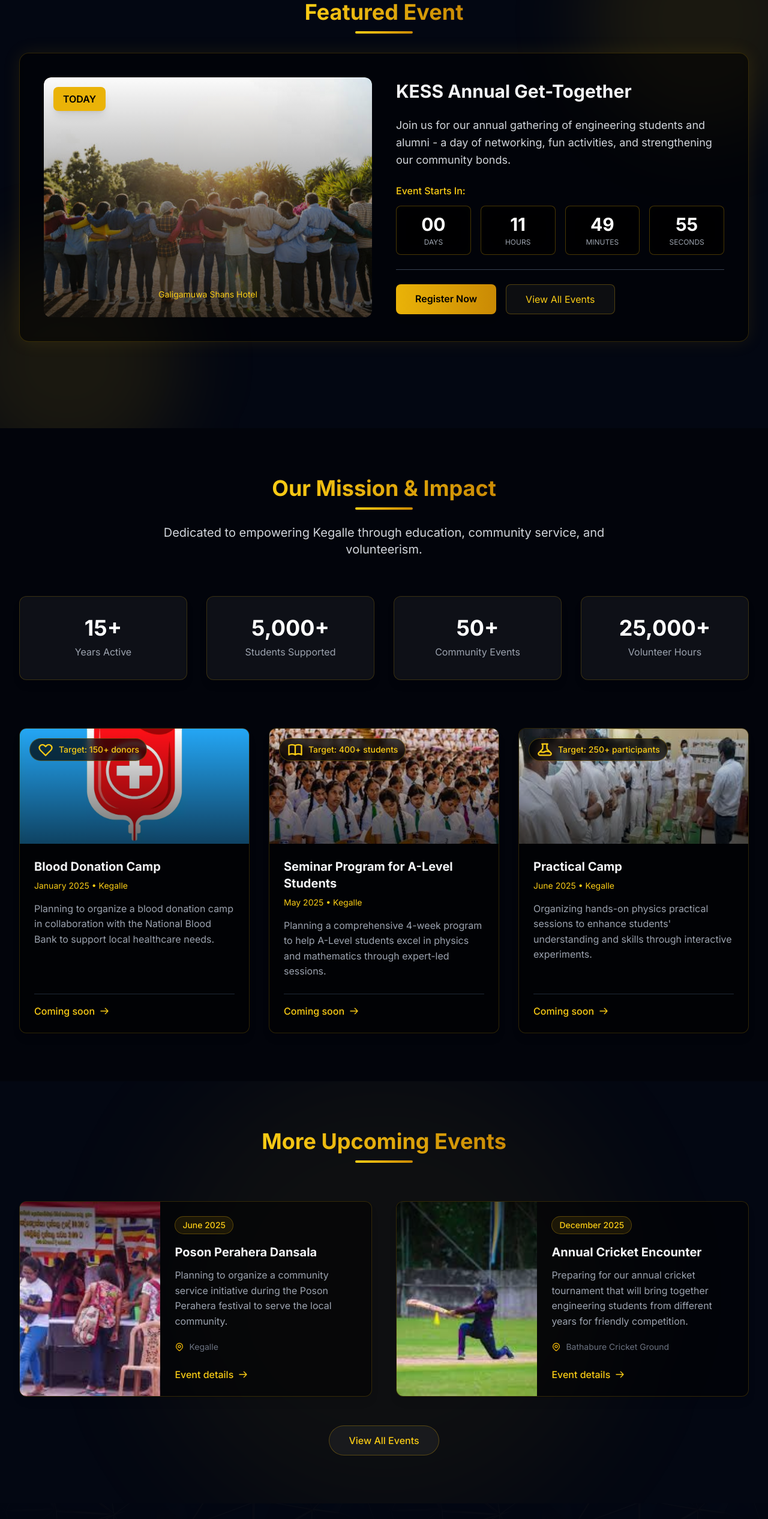
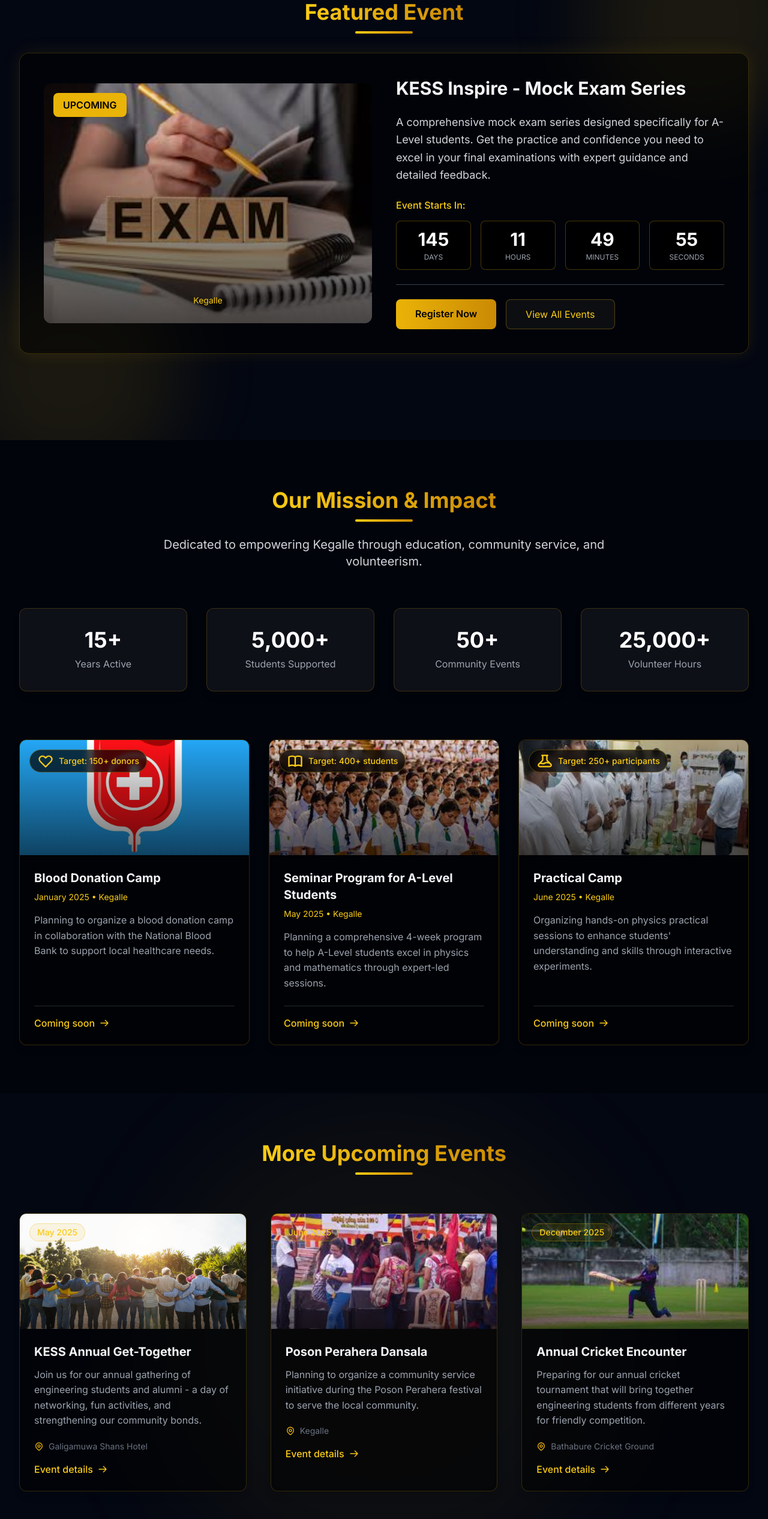
Before and after one commit to Kasun333/Kess, a Next.js app in the folder kess/: page / in a window 1280 px wide. Shown: the part 880-3413 px from the top of the page at 60% size. Built offline with nearby package versions, Linux system fonts and the light colour scheme; no server answers.

Commit message:
Upcoming event added

```diff
--- a/kess/src/app/page.tsx
+++ b/kess/src/app/page.tsx
@@ -16,13 +16,13 @@
   // State for the video loaded status
   const [videoLoaded, setVideoLoaded] = useState(false);
 
-  // Tomorrow's date for the Get-Together event
-  const getTogether = {
-    title: 'KESS Annual Get-Together',
-    date: new Date('2025-05-03T09:00:00'), // Using tomorrow's date
-    description: 'Join us for our annual gathering of engineering students and alumni - a day of networking, fun activities, and strengthening our community bonds.',
-    image: '/events/get together.webp',
-    location: 'Galigamuwa Shans Hotel',
+  // KESS Inspire - Mock exam series event
+  const kessInspire = {
+    title: 'KESS Inspire - Mock Exam Series',
+    date: new Date('2025-09-25T09:00:00'), // September 25, 2025
+    description: 'A comprehensive mock exam series designed specifically for A-Level students. Get the practice and confidence you need to excel in your final examinations with expert guidance and detailed feedback.',
+    image: '/exam.jpg', // You may need to add this image
+    location: 'Kegalle',
   };
 
   // Featured events that showcase your impact
@@ -71,8 +71,16 @@
     },
   ];
 
-  // Upcoming events
+  // Upcoming events (moved the Get-Together here)
   const upcomingEvents = [
+    {
+      title: 'KESS Annual Get-Together',
+      date: 'May 2025',
+      description:
+        'Join us for our annual gathering of engineering students and alumni - a day of networking, fun activities, and strengthening our community bonds.',
+      image: '/events/get together.webp',
+      location: 'Galigamuwa Shans Hotel',
+    },
     {
       title: 'Poson Perahera Dansala',
       date: 'June 2025',
@@ -191,7 +199,7 @@
         </div>
       </section>
 
-      {/* Featured Event - Tomorrow's Get Together */}
+      {/* Featured Event - KESS Inspire Mock Exam Series */}
       <section id="featured-event" className="py-20 relative overflow-hidden">
         <div className="absolute top-0 right-0 -mr-20 -mt-20 w-96 h-96 bg-yellow-500/10 rounded-full filter blur-3xl"></div>
         <div className="absolute bottom-0 left-0 -ml-20 -mb-20 w-96 h-96 bg-yellow-500/10 rounded-full filter blur-3xl"></div>
@@ -222,17 +230,17 @@
               >
                 <div className="absolute inset-0 bg-gradient-to-t from-black to-transparent z-10 opacity-70"></div>
                 <div className="absolute top-4 left-4 bg-yellow-500 text-black font-semibold px-4 py-2 rounded-lg shadow-lg z-20">
-                  {new Date() > getTogether.date ? 'HAPPENING NOW' : 'TODAY'}
+                  {new Date() > kessInspire.date ? 'HAPPENING NOW' : 'UPCOMING'}
                 </div>
                 <Image
-                  src={getTogether.image}
-                  alt={getTogether.title}
+                  src={kessInspire.image}
+                  alt={kessInspire.title}
                   width={800}
                   height={500}
                   className="w-full h-[400px] object-cover transform group-hover:scale-105 transition-transform duration-700 rounded-xl"
                 />
                 <div className="absolute bottom-0 left-0 right-0 p-6 z-20">
-                  <p className="text-yellow-400 text-sm mb-1">{getTogether.location}</p>
+                  <p className="text-yellow-400 text-sm mb-1">{kessInspire.location}</p>
                 </div>
               </MotionDiv>
 
@@ -243,17 +251,17 @@
                 viewport={{ once: true }}
                 transition={{ duration: 0.8, delay: 0.3 }}
               >
-                <h3 className="text-3xl font-bold">{getTogether.title}</h3>
-                <p className="text-gray-300 text-lg leading-relaxed">{getTogether.description}</p>
+                <h3 className="text-3xl font-bold">{kessInspire.title}</h3>
+                <p className="text-gray-300 text-lg leading-relaxed">{kessInspire.description}</p>
 
                 <div className="w-full">
                   <p className="text-yellow-400 font-medium mb-3">Event Starts In:</p>
-                  <CountdownTimer targetDate={getTogether.date} />
+                  <CountdownTimer targetDate={kessInspire.date} />
                 </div>
 
                 <div className="flex flex-col sm:flex-row gap-4 mt-6 pt-6 border-t border-gray-700 w-full">
-                  {new Date() <= getTogether.date ? (
-                    <Link href="/events/get-together" className="bg-gradient-to-r from-yellow-500 to-yellow-600 text-black font-semibold px-8 py-3 rounded-lg shadow-lg hover:shadow-yellow-500/20 transition-all duration-300">
+                  {new Date() <= kessInspire.date ? (
+                    <Link href="/events/kess-inspire" className="bg-gradient-to-r from-yellow-500 to-yellow-600 text-black font-semibold px-8 py-3 rounded-lg shadow-lg hover:shadow-yellow-500/20 transition-all duration-300">
                       Register Now
                     </Link>
                   ) : (
@@ -378,18 +386,17 @@
             </MotionDiv>
           </div>
 
-          <div className="grid grid-cols-1 md:grid-cols-2 gap-10">
+          <div className="grid grid-cols-1 md:grid-cols-2 lg:grid-cols-3 gap-10">
             {upcomingEvents.map((event, index) => (
               <MotionDiv
                 key={index}
                 className="group bg-black/50 backdrop-blur-sm border border-yellow-500/20 rounded-xl overflow-hidden hover:border-yellow-500/40 transition-all duration-500 shadow-lg hover:shadow-yellow-500/10"
-                initial={{ opacity: 0, x: index % 2 === 0 ? -30 : 30 }}
-                whileInView={{ opacity: 1, x: 0 }}
+                initial={{ opacity: 0, y: 30 }}
+                whileInView={{ opacity: 1, y: 0 }}
                 viewport={{ once: true }}
                 transition={{ duration: 0.8, delay: index * 0.1 }}
               >
-                <div className="md:flex">
-                  <div className="md:w-2/5 relative overflow-hidden">
+                <div className="relative overflow-hidden h-48">
                   <Image
                     src={event.image}
                     alt={event.title}
@@ -397,31 +404,28 @@
                     height={300}
                     className="w-full h-full object-cover transform group-hover:scale-105 transition-transform duration-700"
                   />
-                    <div className="absolute inset-0 bg-gradient-to-r from-black via-transparent to-transparent opacity-60 md:bg-gradient-to-b"></div>
+                  <div className="absolute inset-0 bg-gradient-to-t from-black via-transparent to-transparent opacity-60"></div>
+                  <div className="absolute top-4 left-4 bg-yellow-500/10 text-yellow-400 px-3 py-1 rounded-full text-sm font-medium border border-yellow-500/30">
+                    {event.date}
+                  </div>
                 </div>
 
-                  <div className="md:w-3/5 p-6">
-                    <div className="inline-block bg-yellow-500/10 text-yellow-400 px-3 py-1 rounded-full text-sm font-medium mb-4 border border-yellow-500/30">
-                      {event.date}
-                    </div>
+                <div className="p-6">
                   <h3 className="text-xl font-bold mb-3 group-hover:text-yellow-400 transition-colors duration-300">{event.title}</h3>
                   <p className="text-gray-400 mb-5">{event.description}</p>
-                    <div className="flex items-center gap-2 text-gray-500 text-sm">
+                  <div className="flex items-center gap-2 text-gray-500 text-sm mb-4">
                     <svg className="w-4 h-4 text-yellow-500" fill="none" stroke="currentColor" viewBox="0 0 24 24">
                       <path strokeLinecap="round" strokeLinejoin="round" strokeWidth="2" d="M17.657 16.657L13.414 20.9a1.998 1.998 0 01-2.827 0l-4.244-4.243a8 8 0 1111.314 0z"></path>
                       <path strokeLinecap="round" strokeLinejoin="round" strokeWidth="2" d="M15 11a3 3 0 11-6 0 3 3 0 016 0z"></path>
                     </svg>
                     <span>{event.location}</span>
                   </div>
-                    <div className="mt-6">
                   <Link href={`/events/${event.title.toLowerCase().replace(/\s+/g, '-')}`} className="text-yellow-400 hover:text-yellow-300 font-medium flex items-center">
                     Event details
                     <svg className="w-4 h-4 ml-2 transform group-hover:translate-x-1 transition-transform duration-300" fill="none" stroke="currentColor" viewBox="0 0 24 24">
                       <path strokeLinecap="round" strokeLinejoin="round" strokeWidth="2" d="M14 5l7 7m0 0l-7 7m7-7H3"></path>
                     </svg>
                   </Link>
-                    </div>
-                  </div>
                 </div>
               </MotionDiv>
             ))}
```
Also changed, not shown: kess/public/exam.jpg (added). Lines whose indentation alone changed are shown as unchanged.
